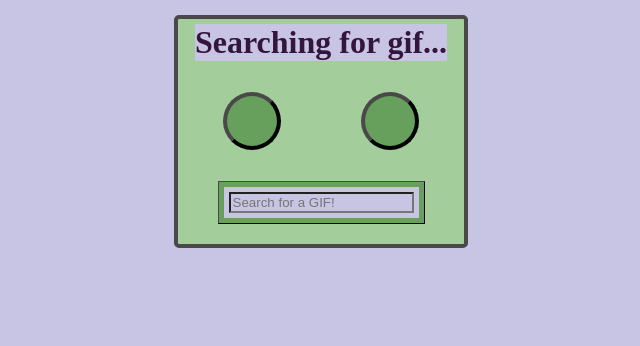
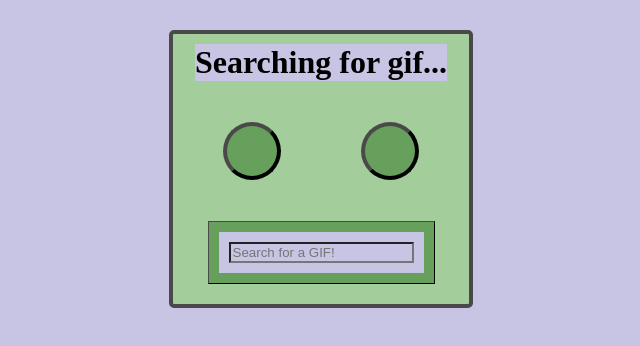
Before and after one commit to jdrichardsappacad/use-effect-giphy, a React (Create React App) app: page / in a window 1280 px wide. Shown: the top 346 px of the page, without its empty margins (319-959 px from the left). Built offline with nearby package versions, Linux system fonts and the light colour scheme; no server answers.

Commit message:
css adjustment

```diff
--- a/src/index.css
+++ b/src/index.css
@@ -4,7 +4,7 @@ body * {
   flex-direction: column;
   justify-content: center;
   align-items: center;
-  margin: 5px;
+  margin: 10px;
   background: #c8c4e4;
 }
 
@@ -19,7 +19,6 @@ img {
   border: 4px solid #4a4848;
   border-radius: 5px;
   background: #a3cd9a;
-  color: #34163c;
 }
 
 .knobs {
```
